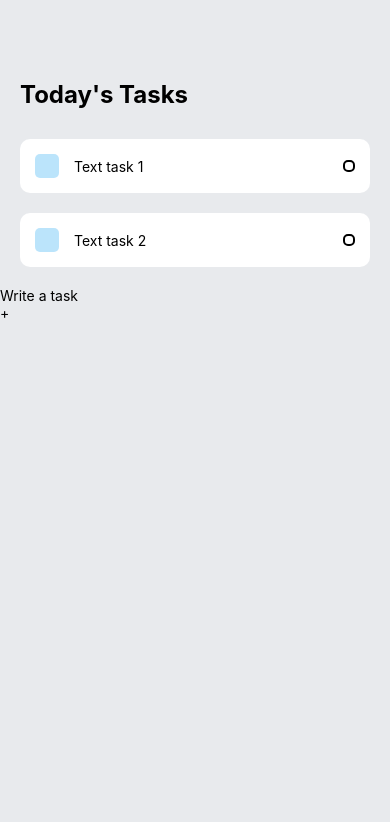
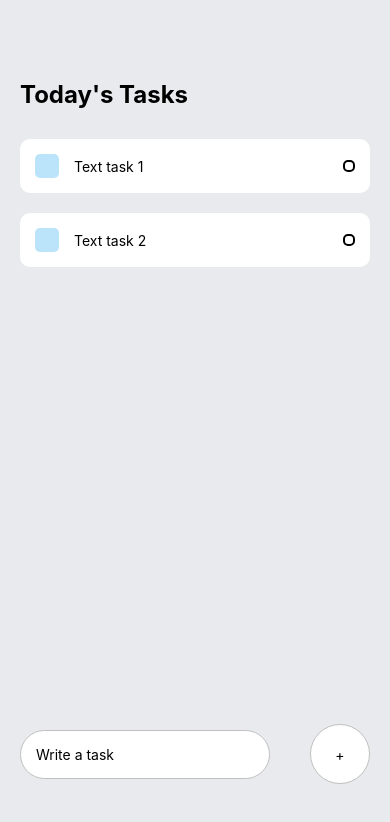
Before and after one commit to hursittarcan/to-do-app, a React Native app in the folder todoApp/: screen / in a window 390 px wide. Shown: the top 822 px of the page. Built offline with nearby package versions, Linux system fonts and the light colour scheme.

Commit message:
add styles for 'add task' section

```diff
--- a/todoApp/App.js
+++ b/todoApp/App.js
@@ -42,5 +42,32 @@ const styles = StyleSheet.create({
   },
   items: {
     marginTop: 30
+  },
+  writeTaskWrapper: {
+    position: 'absolute',
+    bottom: 60,
+    width: '100%',
+    flexDirection: 'row',
+    justifyContent: 'space-around',
+    alignItems: 'center'
+  },
+  input: {
+    paddingVertical: 15,
+    width: 250,
+    paddingHorizontal: 15,
+    backgroundColor: '#fff',
+    borderRadius: 60,
+    borderColor: '#C0C0C0',
+    borderWidth: 1
+  },
+  addWrapper: {
+    width: 60,
+    height: 60,
+    backgroundColor: '#fff',
+    borderRadius: 60,
+    justifyContent: 'center',
+    alignItems: 'center',
+    borderColor: '#C0C0C0',
+    borderWidth: 1
   }
 });
```
